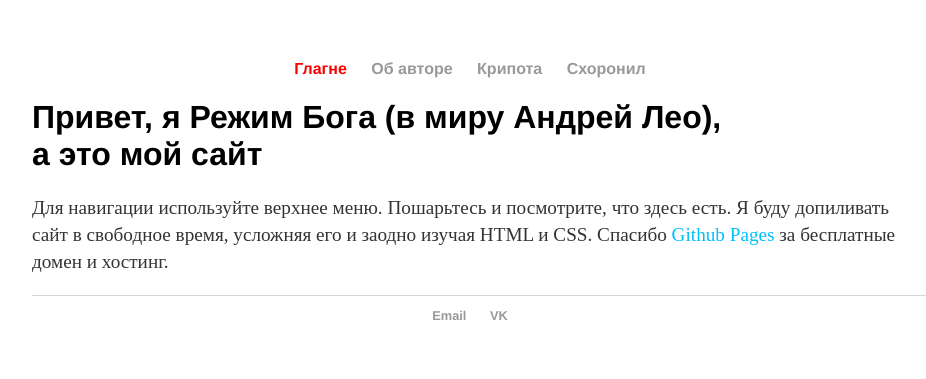
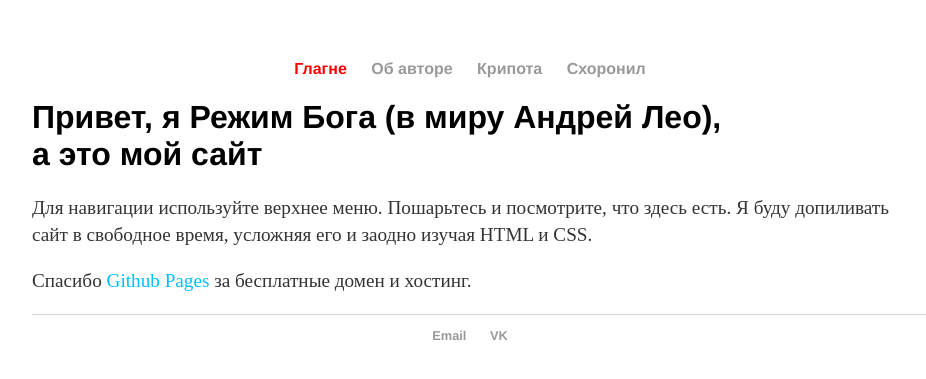
Before and after one commit to G0DMD/G0DMD.github.io, a Jekyll site: the page built from index.html, in a window 1280 px wide. Shown: the top 379 px of the page, without its empty margins (160-1086 px from the left). Built offline with Jekyll 4.4.1, drawn with Linux system fonts in a browser that asks for light colours.

Commit message:
Update index.html

```diff
--- a/index.html
+++ b/index.html
@@ -5,6 +5,6 @@
 <div class="blurb">
 <h1>Привет, я Режим Бога (в миру Андрей Лео), <br>а это мой сайт</h1>
 <p>Для навигации используйте верхнее меню. Пошарьтесь и посмотрите, что здесь есть.
-	Я буду допиливать сайт в свободное время, усложняя его и заодно изучая HTML и CSS.
-	Спасибо <a href="https://pages.github.com/" style="color: #00BFFF">Github Pages</a> за бесплатные домен и хостинг.</p>
+	Я буду допиливать сайт в свободное время, усложняя его и заодно изучая HTML и CSS. </p>
+<p>Спасибо <a href="https://pages.github.com/" style="color: #00BFFF">Github Pages</a> за бесплатные домен и хостинг.</p>
 </div>
```
